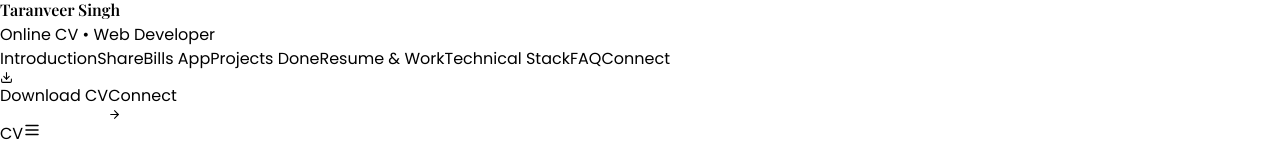
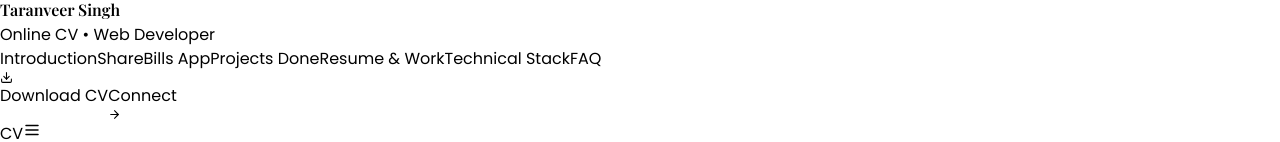
Before and after one commit to Taranveer178/portfolio, a React (Vite) app: page / in a window 1280 px wide. Shown: the part 425-567 px from the top of the page. Built offline with nearby package versions, Linux system fonts and the light colour scheme; a web font is replaced by a local one.

Commit message:
updated header

```diff
--- a/src/App.jsx
+++ b/src/App.jsx
@@ -665,7 +665,7 @@ export default function App() {
               { label: 'Resume & Work', id: 'resume' },
               { label: 'Technical Stack', id: 'skills' },
               { label: 'FAQ', id: 'faq' },
-              { label: 'Connect', id: 'contact' },
+
             ].map((item) => (
               <button
                 key={item.id}
```
